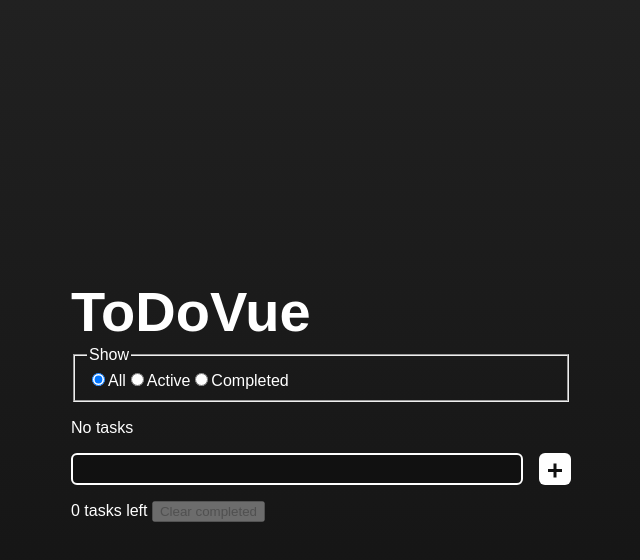
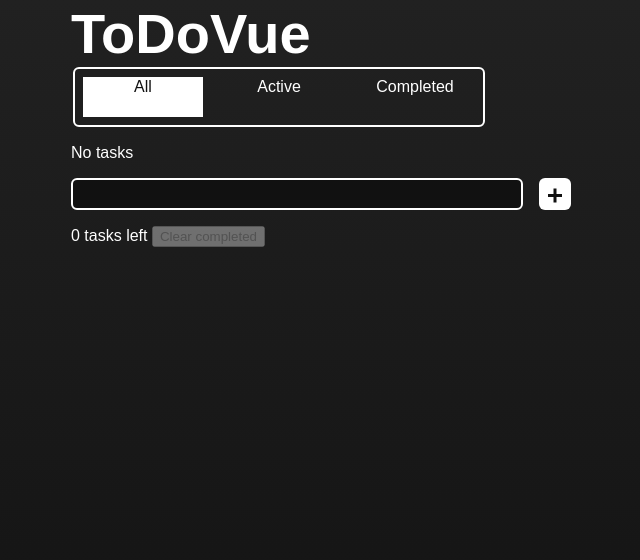
Before and after one commit to A-A-Z/to-do-vue, a Vue app: page / in a window 1280 px wide. Shown: the top 560 px of the page, without its empty margins (319-959 px from the left). Built offline with nearby package versions, Linux system fonts and the light colour scheme; a web font is replaced by a local one.

Commit message:
Updating filter

```diff
--- a/src/assets/themes.css
+++ b/src/assets/themes.css
@@ -5,6 +5,8 @@
   --spacing-300: 32px;
 
   --item-height: var(--spacing-300);
+
+  --border: 2px solid var(--colour-pos);
 
   &:has([data-theme="night"]) {
     --colour-pos: #fff;
--- a/src/components/TodoFilters.vue
+++ b/src/components/TodoFilters.vue
@@ -1,4 +1,6 @@
 <script setup lang="ts">
+import { computed } from 'vue'
+import TodoRadio from './TodoRadio.vue'
 import type { TodoFilter } from '../types'
 
 const props = defineProps<{
@@ -9,46 +11,164 @@ const emit = defineEmits<{
   (e: 'update:filter', value: TodoFilter): void
 }>()
 
-function setFilter(value: TodoFilter): void {
-  emit('update:filter', value)
-}
+// Bridge parent v-model:filter <-> child v-model
+const model = computed<TodoFilter>({
+  get: () => props.filter,
+  set: (value) => emit('update:filter', value)
+})
+
+const options: { value: TodoFilter; label: string }[] = [
+  { value: 'all', label: 'All' },
+  { value: 'active', label: 'Active' },
+  { value: 'completed', label: 'Completed' }
+]
+
 </script>
 
 <template>
   <fieldset class="filters" aria-label="Filter tasks">
-    <legend class="filters__legend">Show</legend>
-
-    <label class="filters__option">
-      <input
-        type="radio"
-        name="todo-filter"
-        value="all"
-        :checked="props.filter === 'all'"
-        @change="setFilter('all')"
-      />
-      <span>All</span>
-    </label>
-
-    <label class="filters__option">
-      <input
-        type="radio"
-        name="todo-filter"
-        value="active"
-        :checked="props.filter === 'active'"
-        @change="setFilter('active')"
-      />
-      <span>Active</span>
-    </label>
-
-    <label class="filters__option">
-      <input
-        type="radio"
-        name="todo-filter"
-        value="completed"
-        :checked="props.filter === 'completed'"
-        @change="setFilter('completed')"
-      />
-      <span>Completed</span>
-    </label>
+    <legend class="visually-hidden">Show</legend>
+    <!-- <div class="filters__backing"></div> -->
+    <TodoRadio
+      v-for="(option, index) in options"
+      :key="option.value"
+      v-model="model"
+      name="todo-filter"
+      :value="option.value"
+      :label="option.label"
+      :index="index"
+    />
+    <div class="filters__backing">
+      <div class="filters__foo">
+        <div
+          v-for="option in options"
+          :key="option.value"
+          class="filters__option"
+        >{{ option.label }}</div>
+      </div>
+    </div>
+    <!-- <div class="filter-mask">
+      <div
+        v-for="option in options"
+        :key="option.value"
+        class="filters__option"
+      >{{ option.label }}</div>
+  </div> -->
   </fieldset>
 </template>
+
+<style>
+.filters {
+  --option-width: 120px;
+  --option-gutter: var(--spacing-50);
+  --option-gap: var(--spacing-100);
+
+  border: var(--border);
+  border-radius: 6px;
+  display: flex;
+  gap: var(--option-gap);
+  padding: var(--option-gutter);
+  position: relative;
+  width: fit-content;
+}
+.filters__option {
+  /* background-color: rgb(200 0 0 / 0.5); */
+  cursor: pointer;
+  display: flex;
+  height: 40px;
+  justify-content: center;
+  /* width: 12ch; */
+  width: var(--option-width);
+  min-width: var(--option-width);
+  font-size: 1rem;
+
+  &:has(:checked) span {
+    /* color: #000; */
+  }
+}
+
+.filters__backing {
+  background-color: var(--colour-pos);
+  /* background-color: #00f; */
+  display: flex;
+  height: 40px;
+  justify-content: center;
+  /* width: 12ch; */
+  width: 120px;
+  /* min-width: 120px; */
+  position: absolute;
+  /* z-index: -1; */
+  left: var(--option-gutter);
+  transition: left 0.3s ease-in-out;
+
+  overflow: clip;
+  color: #111;
+}
+
+.filters__foo {
+  display: flex;
+  gap: var(--spacing-100);
+  /* padding: var(--spacing-50); */
+  position: absolute;
+  inset: 0;
+  overflow: clip;
+  pointer-events: none;
+  min-width: 800px;
+  transition: left 0.3s ease-in-out;
+}
+
+.filters {
+  &:has([data-index="1"]:checked) .filters__backing {
+    left: calc(var(--option-gutter) + var(--option-gap) + var(--option-width));
+  }
+  &:has([data-index="1"]:checked) .filters__foo {
+    /* transform: translateX(calc((var(--option-gutter) + var(--option-gap) + var(--option-width)) * -1)); */
+    /* transform: translateX(-134px) */
+    /* transform: translateX(calc((var(--option-gap) + var(--option-width)) * -1)); */
+    left: calc((var(--option-gap) + var(--option-width)) * -1);
+  }
+  &:has([data-index="2"]:checked) .filters__backing {
+    left: calc(var(--option-gutter) + ((var(--option-gap) + var(--option-width)) * 2));
+  }
+  &:has([data-index="2"]:checked) .filters__foo {
+    /* transform: translateX(calc((var(--option-gutter) + var(--option-gap) + var(--option-width)) * -1)); */
+    /* transform: translateX(-134px) */
+    /* transform: translateX(calc((var(--option-gap) + var(--option-width)) * -2)); */
+    left: calc((var(--option-gap) + var(--option-width)) * -2);
+  }
+}
+
+.filter-mask {
+  background-color: rgb(0 200 0 / 0.5);
+  color: #f00;
+  height: 30px;
+  width: 50px;
+
+  display: flex;
+  gap: var(--spacing-100);
+  padding: var(--spacing-50);
+  position: absolute;
+  inset: 0;
+  overflow: clip;
+  pointer-events: none;
+
+  /* &:after {
+    content: "";
+    display: block;
+    width: 80px;
+    height: 80px;
+    position: absolute;
+    left: 100px;
+    background-color: #0ff;
+  } */
+
+  & .filters__option {
+    background-color: #00f;
+    color: #000;
+  }
+  /* overflow: hidden; */
+}
+/* .mark-obj {
+  white-space: nowrap;
+} */
+</style>
--- a/src/components/TodoItem.vue
+++ b/src/components/TodoItem.vue
@@ -37,7 +37,11 @@ const handleDelete = (event: AnimationEvent): void => {
 </script>
 
 <template>
-  <li class="item" :class="{ 'item--new': props.todo.isNew, 'item--deleted': isDeleted }" v-on:animationend="handleDelete">
+  <li
+    class="item"
+    :class="{ 'item--new': props.todo.isNew, 'item--deleted': isDeleted }"
+    v-on:animationend="handleDelete"
+  >
     <label class="item__label focus">
       <input
         :id="props.todo.id"
@@ -160,6 +164,7 @@ const handleDelete = (event: AnimationEvent): void => {
   border-radius: 6px;
   cursor: pointer;
   display: flex;
+  height: var(--item-height);
   justify-content: center;
   width: var(--item-height);
 }
--- /dev/null
+++ b/src/components/TodoRadio.vue
@@ -0,0 +1,36 @@
+<script setup lang="ts">
+const props = defineProps<{
+  name: string
+  value: string
+  modelValue: string
+  label: string
+  index: number
+}>()
+
+const emit = defineEmits<{
+  (e: 'update:modelValue', value: string): void
+}>()
+
+function onChange(): void {
+  emit('update:modelValue', props.value)
+}
+</script>
+
+<template>
+  <label class="filters__option">
+    <input
+      class="visually-hidden"
+      type="radio"
+      :name="name"
+      :value="value"
+      :checked="modelValue === value"
+      @change="onChange"
+      :data-index="props.index"
+    />
+    <span>{{ label }}</span>
+  </label>
+</template>
+
+<style>
+
+</style>
--- a/src/style.css
+++ b/src/style.css
@@ -32,7 +32,7 @@ a:hover {
 body {
   margin: 0;
   display: flex;
-  place-items: center;
+  /* place-items: center; */
   min-width: 500px;
   min-height: 100vh;
 }
```
